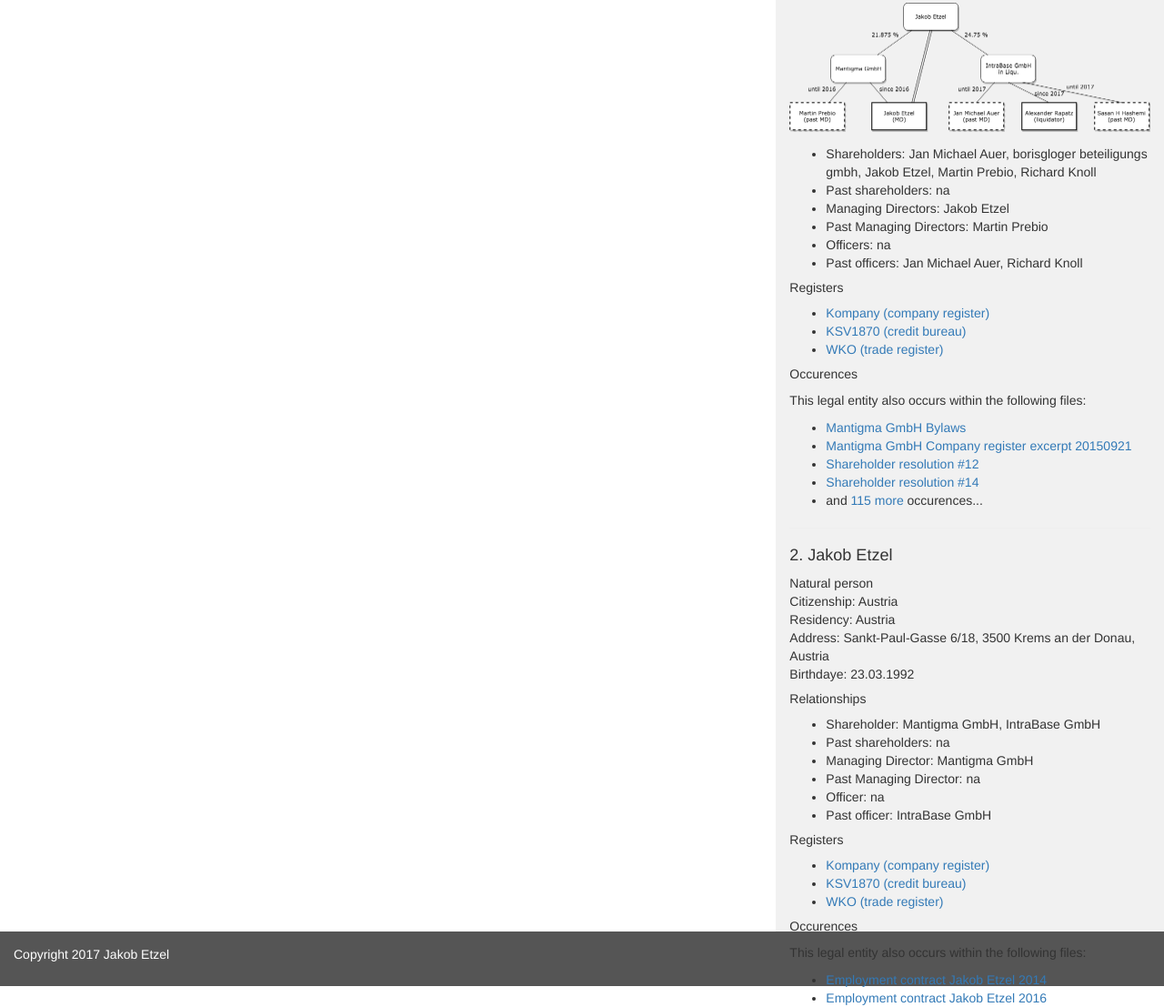
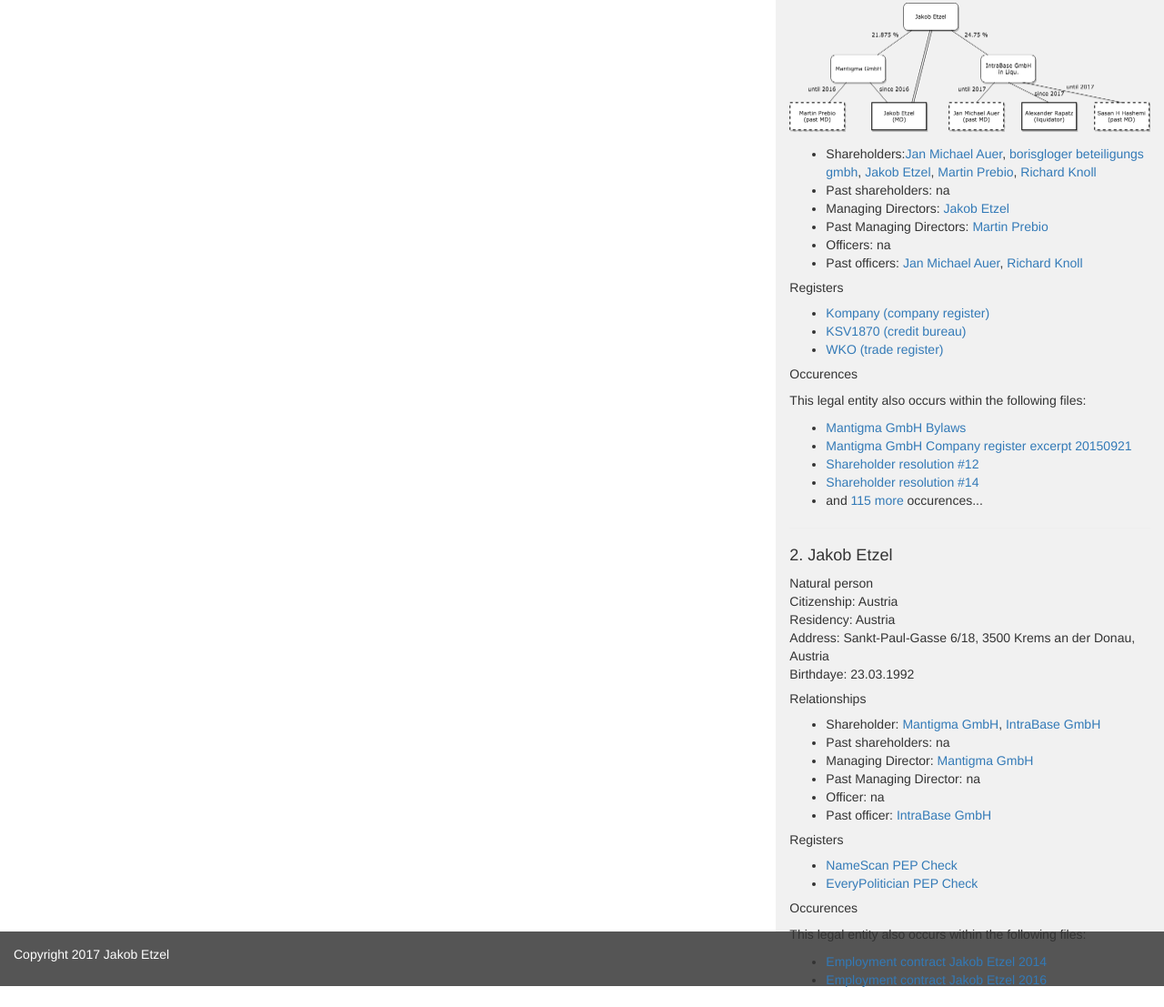
Before and after one commit to jakobetzel/epistemics, a plain HTML site: page index.html in a window 1280 px wide. Shown: the part 546-1653 px from the top of the page at 91% size. Drawn offline with nearby package versions, Linux system fonts and the light colour scheme.

Commit message:
add links to e2e relations and update links of the natural person register opportunities

```diff
--- a/index.html
+++ b/index.html
@@ -69,12 +69,12 @@
 					<h5>Relationships</h5>
 					<img src="flowchart.png" style="width: 100%; spacing: 5px; margin-top: 1em; margin-bottom: 1em;"/>
 					<ul>
-						<li>Shareholders: Jan Michael Auer, borisgloger beteiligungs gmbh, Jakob Etzel, Martin Prebio, Richard Knoll</li>
+						<li>Shareholders:<a href="#">Jan Michael Auer</a>, <a href="#">borisgloger beteiligungs gmbh</a>, <a href="#">Jakob Etzel</a>, <a href="#">Martin Prebio</a>, <a href="#">Richard Knoll</a></li>
 						<li>Past shareholders: na</li>
-						<li>Managing Directors: Jakob Etzel</li>
-						<li>Past Managing Directors: Martin Prebio</li>
+						<li>Managing Directors: <a href="#">Jakob Etzel</a></li>
+						<li>Past Managing Directors: <a href="#">Martin Prebio</a></li>
 						<li>Officers: na</li>
-						<li>Past officers: Jan Michael Auer, Richard Knoll</li>
+						<li>Past officers: <a href="#">Jan Michael Auer</a>, <a href="#">Richard Knoll</a></li>
 					</ul>
 					<h5>Registers</h5>
 					<ul>
@@ -96,18 +96,17 @@
 					<p>Natural person<br>Citizenship: Austria<br>Residency: Austria<br>Address: Sankt-Paul-Gasse 6/18, 3500 Krems an der Donau, Austria<br>Birthdaye: 23.03.1992</p>
                                         <h5>Relationships</h5>
                                         <ul>
-                                                <li>Shareholder: Mantigma GmbH, IntraBase GmbH</li>
+                                                <li>Shareholder: <a href="#">Mantigma GmbH</a>, <a href="#">IntraBase GmbH</a></li>
                                                 <li>Past shareholders: na</li>
-                                                <li>Managing Director:	Mantigma GmbH</li>
+                                                <li>Managing Director: <a href="#">Mantigma GmbH</a></li>
                                                 <li>Past Managing Director: na</li>
                                                 <li>Officer: na</li>
-                                                <li>Past officer: IntraBase GmbH</li>
+                                                <li>Past officer: <a href="#">IntraBase GmbH</a></li>
                                         </ul>
                                         <h5>Registers</h5>
                                         <ul>
-                                                <li><a href="https://www.kompany.at/p/at/447445h">Kompany (company register)</a></li>
-                                                <li><a href="https://www.myksv.at/NASApp/web/gbs/SearchFree.do">KSV1870 (credit bureau)</a></li>
-                                                <li><a href="https://firmen.wko.at/Web/DetailsKontakt.aspx?FirmaID=6a974a2d-852d-4895-8422-988f88f33838">WKO (trade register)</a></li>
+                                                <li><a href="https://namescan.io/FreePEPCheck.aspx">NameScan PEP Check</a></li>
+						<li><a href="http://everypolitician.org/">EveryPolitician PEP Check</a></li>
                                         </ul>
                                         <h5>Occurences</h5>
                                         <p>This	legal entity also occurs within	the following files:</p>
```
